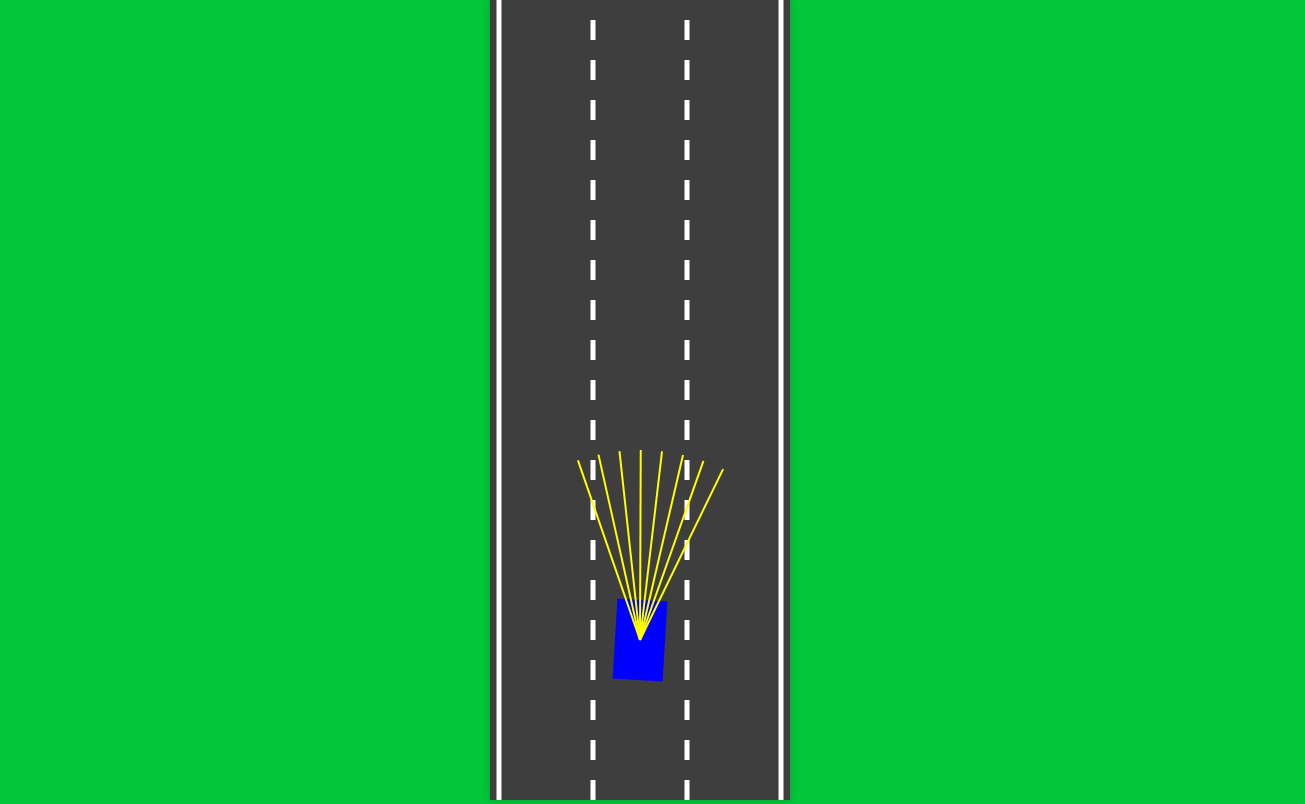
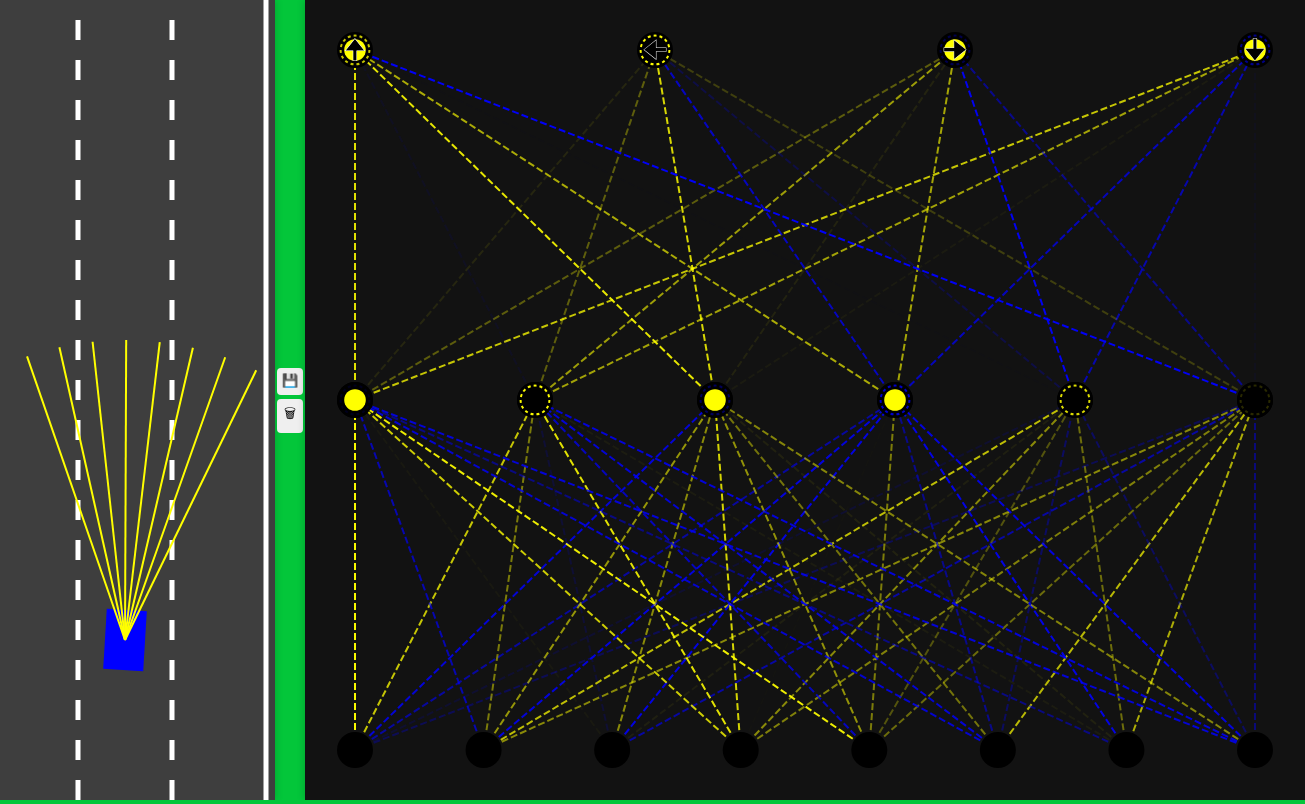
Before and after one commit to ojpro/self-driving-car, a website built with Vite: page index.html in a window 1280 px wide. Shown: the whole page, 1305 px wide, since content can reach past the window. Built offline with nearby package versions, Linux system fonts and the light colour scheme.

Commit message:
added visualizer and some other improvement.

```diff
--- a/index.html
+++ b/index.html
@@ -12,7 +12,12 @@
     <link rel="stylesheet" href="./src/style.css">
   </head>
   <body>
-    <canvas id="canvas"></canvas>
+    <canvas id="carCanvas"></canvas>
+    <div id="verticalButtons">
+      <button id="save">💾</button>
+      <button id="discard">🗑</button>
+    </div>
+    <canvas id="networkCanvas"></canvas>
     <script type="module" src="/src/main.ts"></script>
   </body>
 </html>
--- a/src/includes/Car.ts
+++ b/src/includes/Car.ts
@@ -18,7 +18,7 @@ class Car {
     private sensor: Sensor;
     public polygon: any[];
     private damaged: boolean;
-    private brain: NeuralNetwork;
+    public brain: NeuralNetwork;
     private useAI: boolean;
 
     constructor(x, y, width, height, controlled = "OTHER", maxSpeed = 3) {
@@ -103,7 +103,7 @@ class Car {
         return points
     }
 
-    draw(ctx: CanvasRenderingContext2D, color: string) {
+    draw(ctx: CanvasRenderingContext2D, color: string,enableSensors = false) {
         if (this.damaged) {
             ctx.fillStyle = 'gray'
         } else {
@@ -118,7 +118,7 @@ class Car {
 
         ctx.fill()
 
-        if (this.sensor) {
+        if (this.sensor && enableSensors) {
             this.sensor.draw(ctx)
         }
     }
--- a/src/includes/Network.ts
+++ b/src/includes/Network.ts
@@ -1,9 +1,11 @@
+import {lerp} from "./Utils";
+
 class NeuralNetwork {
-    public levels: any[];
+    public levels: Level[];
 
     constructor(neuronCounts) {
         this.levels = []
-        for (let i = 0; i < neuronCounts.length -1; i++) {
+        for (let i = 0; i < neuronCounts.length - 1; i++) {
             this.levels.push(new Level(
                 neuronCounts[i], neuronCounts[i + 1]
             ))
@@ -20,6 +22,28 @@ class NeuralNetwork {
         }
 
         return outputs
+    }
+
+    public static mutate(network: NeuralNetwork, amount = 1) {
+        network.levels.forEach(level => {
+            for (let i = 0; i < level.biases.length; i++) {
+                level.biases[i] = lerp(
+                    level.biases[i],
+                    Math.random() * 2 - 1,
+                    amount
+                )
+            }
+
+            for (let i = 0; i < level.weights.length; i++) {
+                for (let j = 0; j < level.weights[i].length; j++) {
+                    level.weights[i][j] = lerp(
+                        level.weights[i][j],
+                        Math.random() * 2 - 1,
+                        amount
+                    )
+                }
+            }
+        })
     }
 }
 
@@ -43,7 +67,7 @@ class Level {
         Level.randomize(this)
     }
 
-    public  static randomize(level: Level) {
+    public static randomize(level: Level) {
         for (let i = 0; i < level.inputs.length; i++) {
             for (let j = 0; j < level.outputs.length; j++) {
                 level.weights[i][j] = Math.random() * 2 - 1
--- a/src/includes/Sensor.ts
+++ b/src/includes/Sensor.ts
@@ -12,8 +12,8 @@ export default class Sensor {
     constructor(car: Car) {
         this.car = car;
         this.rayCount = 8;
-        this.rayLength = 190
-        this.raySpread = Math.PI / 4;
+        this.rayLength = 300
+        this.raySpread = Math.PI /4;
 
     }
 
--- /dev/null
+++ b/src/includes/Visualizer.ts
@@ -0,0 +1,120 @@
+import {lerp} from "./Utils";
+
+export default class Visualizer{
+    static drawNetwork(ctx,network){
+        const margin=50;
+        const left=margin;
+        const top=margin;
+        const width=ctx.canvas.width-margin*2;
+        const height=ctx.canvas.height-margin*2;
+
+        const levelHeight=height/network.levels.length;
+
+        for(let i=network.levels.length-1;i>=0;i--){
+            const levelTop=top+
+                lerp(
+                    height-levelHeight,
+                    0,
+                    network.levels.length==1
+                        ?0.5
+                        :i/(network.levels.length-1)
+                );
+
+            ctx.setLineDash([7,3]);
+            Visualizer.drawLevel(ctx,network.levels[i],
+                left,levelTop,
+                width,levelHeight,
+                i==network.levels.length-1
+                    ?['🠉','🠈','🠊','🠋']
+                    :[]
+            );
+        }
+    }
+
+    static drawLevel(ctx,level,left,top,width,height,outputLabels){
+        const right=left+width;
+        const bottom=top+height;
+
+        const {inputs,outputs,weights,biases}=level;
+
+        for(let i=0;i<inputs.length;i++){
+            for(let j=0;j<outputs.length;j++){
+                ctx.beginPath();
+                ctx.moveTo(
+                    Visualizer.#getNodeX(inputs,i,left,right),
+                    bottom
+                );
+                ctx.lineTo(
+                    Visualizer.#getNodeX(outputs,j,left,right),
+                    top
+                );
+                ctx.lineWidth=2;
+                ctx.strokeStyle=getRGBA(weights[i][j]);
+                ctx.stroke();
+            }
+        }
+
+        const nodeRadius=18;
+        for(let i=0;i<inputs.length;i++){
+            const x=Visualizer.#getNodeX(inputs,i,left,right);
+            ctx.beginPath();
+            ctx.arc(x,bottom,nodeRadius,0,Math.PI*2);
+            ctx.fillStyle="black";
+            ctx.fill();
+            ctx.beginPath();
+            ctx.arc(x,bottom,nodeRadius*0.6,0,Math.PI*2);
+            ctx.fillStyle=getRGBA(inputs[i]);
+            ctx.fill();
+        }
+
+        for(let i=0;i<outputs.length;i++){
+            const x=Visualizer.#getNodeX(outputs,i,left,right);
+            ctx.beginPath();
+            ctx.arc(x,top,nodeRadius,0,Math.PI*2);
+            ctx.fillStyle="black";
+            ctx.fill();
+            ctx.beginPath();
+            ctx.arc(x,top,nodeRadius*0.6,0,Math.PI*2);
+            ctx.fillStyle=getRGBA(outputs[i]);
+            ctx.fill();
+
+            ctx.beginPath();
+            ctx.lineWidth=2;
+            ctx.arc(x,top,nodeRadius*0.8,0,Math.PI*2);
+            ctx.strokeStyle=getRGBA(biases[i]);
+            ctx.setLineDash([3,3]);
+            ctx.stroke();
+            ctx.setLineDash([]);
+
+            if(outputLabels[i]){
+                ctx.beginPath();
+                ctx.textAlign="center";
+                ctx.textBaseline="middle";
+                ctx.fillStyle="black";
+                ctx.strokeStyle="white";
+                ctx.font=(nodeRadius*1.5)+"px Arial";
+                ctx.fillText(outputLabels[i],x,top+nodeRadius*0.1);
+                ctx.lineWidth=0.5;
+                ctx.strokeText(outputLabels[i],x,top+nodeRadius*0.1);
+            }
+        }
+    }
+
+    static #getNodeX(nodes,index,left,right){
+        return lerp(
+            left,
+            right,
+            nodes.length==1
+                ?0.5
+                :index/(nodes.length-1)
+        );
+    }
+}
+
+function getRGBA(value){
+    const alpha=Math.abs(value);
+    const R=value<0?0:255;
+    const G=R;
+    const B=value>0?0:255;
+    return "rgba("+R+","+G+","+B+","+alpha+")";
+}
--- a/src/main.ts
+++ b/src/main.ts
@@ -4,21 +4,70 @@ import Car from './includes/Car'
 import Road from "./includes/Road";
 
 import { $ } from './includes/Utils'
+import Visualizer from "./includes/Visualizer";
+import NeuralNetwork from "./includes/Network";
 
 // Let's Do it
-const canvas: HTMLCanvasElement = $('#canvas')
+const carCanvas: HTMLCanvasElement = $('#carCanvas')
+const networkCanvas: HTMLCanvasElement = $('#networkCanvas')
 
-canvas.width = 300
+carCanvas.width = 300
+networkCanvas.width = 1000
 
-const ctx: CanvasRenderingContext2D = canvas.getContext('2d');
-const road = new Road(canvas.width / 2, canvas.width * .94);
-const car: Car = new Car(road.getLaneCenter(1), 100, 50, 80,"SELF",4)
+const carCtx: CanvasRenderingContext2D = carCanvas.getContext('2d');
+const networkCtx: CanvasRenderingContext2D = networkCanvas.getContext('2d');
+
+const road = new Road(carCanvas.width / 2, carCanvas.width * .94);
+const cars: Car[] = generateCars(1)
 
 const traffic = [
-    new Car(road.getLaneCenter(1), -100, 50, 80)
+    new Car(road.getLaneCenter(1), -100, 50, 80),
+    new Car(road.getLaneCenter(0), -100, 50, 80),
+    new Car(road.getLaneCenter(0), -400, 50, 80),
+    new Car(road.getLaneCenter(2), -700, 50, 80),
+    new Car(road.getLaneCenter(2), -1000, 50, 80),
+    new Car(road.getLaneCenter(0), -1000, 50, 80),
+    new Car(road.getLaneCenter(0), -1400, 50, 80),
+    new Car(road.getLaneCenter(1), -1600, 50, 80),
+    new Car(road.getLaneCenter(2), -2000, 50, 80),
+    new Car(road.getLaneCenter(1), -2100, 50, 80),
+    new Car(road.getLaneCenter(0), -2600, 50, 80),
+    new Car(road.getLaneCenter(2), -2300, 50, 80),
+    new Car(road.getLaneCenter(2), -3000, 50, 80),
+    new Car(road.getLaneCenter(1), -3000, 50, 80),
 ]
 
+let bestCar:Car = cars[0];
+
+if(localStorage.getItem('bestBrain')){
+    for (let i = 0;i<cars.length;i++){
+        cars[i].brain = JSON.parse(localStorage.getItem('bestBrain'))
+        if(i!=0){
+            NeuralNetwork.mutate(cars[i].brain,.3)
+        }
+    }
+}
+
 animate()
+
+$('#save').addEventListener('click',function  ()  {
+    localStorage.setItem("bestBrain",JSON.stringify(bestCar.brain))
+})
+
+$('#discard').addEventListener('click',function (){
+    localStorage.removeItem("bestBrain")
+})
+
+
+
+function generateCars(n){
+    const cars = []
+    for (let i = 1;i<=n;i++){
+        cars.push(new Car(road.getLaneCenter(1),100,40,60,"SELF",10))
+    }
+
+    return cars
+}
 
 function animate() {
 
@@ -26,21 +75,36 @@ function animate() {
         traffic[i].update(road.borders,[])
     }
 
-    car.update(road.borders,traffic)
+    for(let i =0;i<cars.length;i++){
+        cars[i].update(road.borders,traffic)
+    }
 
-    canvas.height = window.innerHeight
+    bestCar = cars.find(
+        car => car.y == Math.min(...cars.map(car => car.y))
+    );
 
-    ctx.save()
-    ctx.translate(0, -car.y + canvas.height * .8)
+    carCanvas.height = window.innerHeight
+    networkCanvas.height = window.innerHeight
 
-    road.draw(ctx)
+    carCtx.save()
+    carCtx.translate(0, -bestCar.y + carCanvas.height * .8)
+
+    road.draw(carCtx)
 
     for(let i = 0;i<traffic.length;i++){
-        traffic[i].draw(ctx, "purple")
+        traffic[i].draw(carCtx, "purple")
     }
 
-    car.draw(ctx,'blue')
+    carCtx.globalAlpha = .2
+    for(let i =0;i<cars.length;i++) {
+        cars[i].draw(carCtx, 'blue')
+    }
+    carCtx.globalAlpha = 1
+    bestCar.draw(carCtx, 'blue',true)
 
-    ctx.restore()
+    carCtx.restore()
+
+    Visualizer.drawNetwork(networkCtx,bestCar.brain);
+
     requestAnimationFrame(animate)
 }
--- a/src/style.css
+++ b/src/style.css
@@ -1,13 +1,33 @@
 body{
     margin: 0;
     padding: 0;
+    display: flex;
+    justify-content: center;
+    align-items: center;
     overflow: hidden;
-    text-align: center;
     box-sizing: border-box;
     background-color: #03c63a;
 }
+#verticalButtons{
+    display: flex;
+    flex-direction: column;
+}
+button{
+    border: none;
+    border-radius: 4px;
+    padding: 5px 5px 7px 5px;
+    margin: 2px;
+    cursor: pointer;
+}
 
-#canvas{
+button:hover{
+    background-color: gray;
+}
+#carCanvas{
     background-color: #3e3e3e;
     box-shadow: 0 0 8px rgba(0,0,0,.2);
 }
+#networkCanvas{
+    background-color: #121212;
+    box-shadow: 0 0 8px rgba(0,0,0,.2);
+}
```
